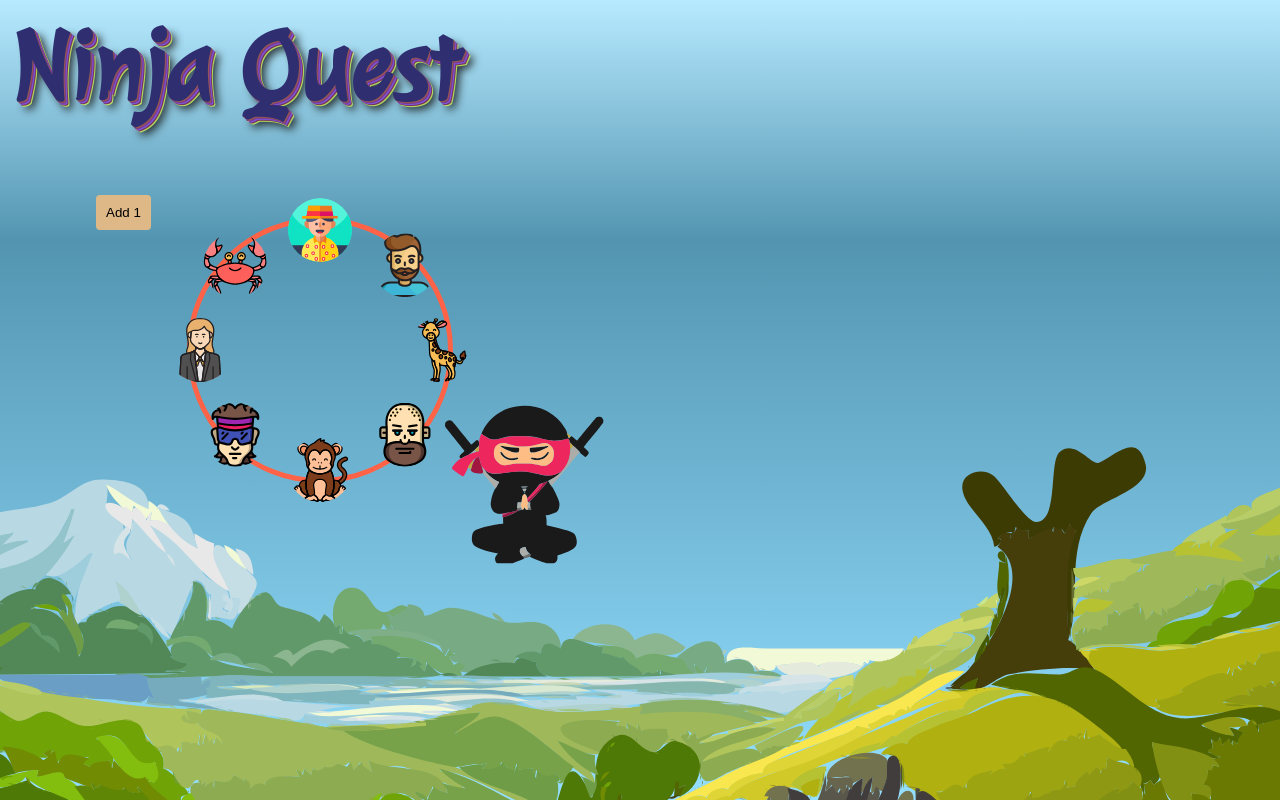
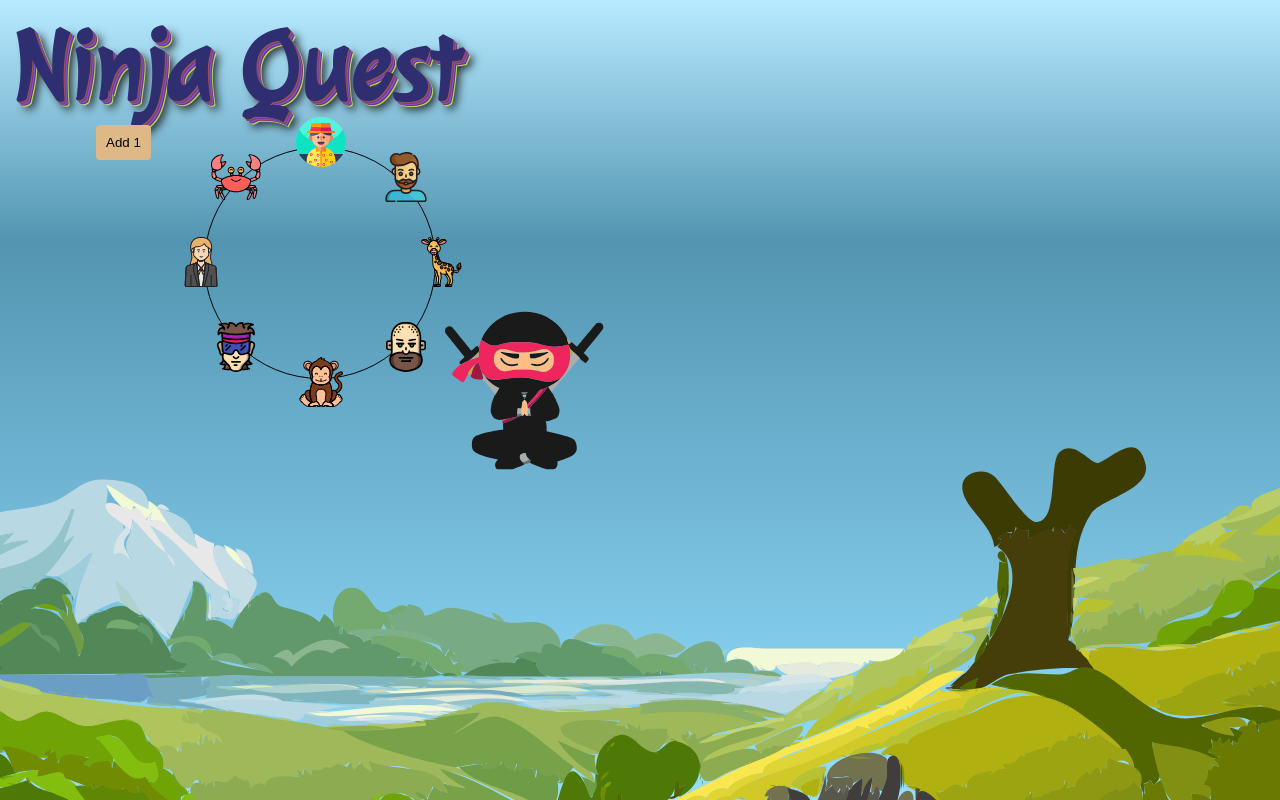
Before and after one commit to ChenPeleg/Ninjaquest, a Vue app: page / in a window 1280 px wide. Built offline with nearby package versions, Linux system fonts and the light colour scheme.

Commit message:
working solution for spining list

```diff
--- a/src/components/MeditaionZone.vue
+++ b/src/components/MeditaionZone.vue
@@ -1,7 +1,8 @@
 <template>
   <div id="meditaionzone">
-    <ul id="listOfAnswers" class="circle-container">
+    <ul id="listOfAnswers" class>
       <li
+        class="item"
         v-for="(image_src,index) in answers"
         :key="index"
         :data-ansNum="index"
@@ -21,16 +22,8 @@ export default {
   data() {
     return {
       storedAnswers: ["ans/avt (9).svg", "ans/avt (10).svg"],
-      answers: [
-        "ans/avt (1).svg",
-        "ans/avt (2).svg",
-        "ans/avt (3).svg",
-        "ans/avt (4).svg",
-        "ans/avt (5).svg",
-        "ans/avt (6).svg",
-        "ans/avt (7).svg",
-        "ans/avt (8).svg"
-      ]
+      // 2, 3, 4, 5, 6, 7, 8
+      answers: [1, 2, 3, 4, 5, 6, 7, 8].map(e => `ans/avt (${e}).svg`)
     };
   },
   mounted() {
@@ -55,21 +48,42 @@ export default {
       setTimeout(() => this.updateLayout(), 2);
     },
     updateLayout() {
-      const listItems = document.querySelector("#listOfAnswers").childNodes;
-      for (var i = 0; i < listItems.length; i++) {
-        var offsetAngle = 360 / listItems.length;
-        var rotateAngle = offsetAngle * i;
-        listItems[i].style.transform =
-          "rotate(" +
-          rotateAngle +
-          "deg) translate(0, -120px) rotate(-" +
-          rotateAngle +
-          "deg)";
-        // const s = i;
-        // setTimeout(() => {
-        //   listItems[s].classList.add("turningCircle");
-        // }, 1000);
-      }
+      this.updateLayout2();
+      return;
+      // const listItems = document.querySelector("#listOfAnswers").childNodes;
+      // for (var i = 0; i < listItems.length; i++) {
+      //   var offsetAngle = 360 / listItems.length;
+      //   var rotateAngle = offsetAngle * i;
+      //   listItems[i].style.transform =
+      //     "rotate(" +
+      //     rotateAngle +
+      //     "deg) translate(0, -120px) rotate(-" +
+      //     rotateAngle +
+      //     "deg)";
+      // }
+    },
+    updateLayout2() {
+      var radius = 120; // adjust to move out items in and out
+      const container = document.querySelector("#listOfAnswers");
+      const fields = container.childNodes;
+      console.log(container);
+      const width = container.offsetWidth;
+      const height = container.offsetHeight;
+      console.log(height);
+      var angle = 0,
+        step = (2 * Math.PI) / fields.length;
+      fields.forEach(a => {
+        var x = Math.round(
+          width / 2 + radius * Math.cos(angle) - a.offsetWidth / 2
+        );
+        var y = Math.round(
+          height / 2 + radius * Math.sin(angle) - a.offsetHeight / 2
+        );
+
+        a.style.left = x + "px";
+        a.style.top = y + "px";
+        angle += step;
+      });
     }
   }
 
@@ -92,13 +106,6 @@ export default {
   right: -200px;
   top: -100px;
 }
-
-/// Mixin to place items on a circle
-/// @author Hugo Giraudel
-/// @author Ana Tudor
-/// @param {Integer} $item-count - Number of items on the circle
-/// @param {Length} $circle-size - Large circle size
-/// @param {Length} $item-size - Single item size
 
 @mixin on-circle($item-count, $circle-size, $item-size) {
   position: relative;
@@ -138,12 +145,12 @@ export default {
   }
   z-index: 20;
 }
-.turningCircle {
-  animation: turnCircle 20s linear infinite;
+.turningAns {
+  animation: turningAnsAnim 20s linear infinite;
 }
-@keyframes turnCircle {
+@keyframes turningAnsAnim {
   0% {
-    transform: rotate(0deg);
+    transform: rotate(0deg) translate (-120px);
   }
   100% {
     transform: rotate(360deg);
@@ -161,4 +168,32 @@ export default {
 .addBtn:hover {
   box-shadow: 2px 2px 4px 2px rgba(15, 15, 15, 0.5);
 }
+
+/* new try */
+
+#listOfAnswers {
+  padding: 0px;
+  width: 230px;
+  height: 230px;
+  margin: 10px auto;
+  border: 1px solid #000;
+  position: relative;
+  border-radius: 50%;
+  animation: spin 10s linear infinite;
+  list-style-type: none;
+}
+.item {
+  width: 50px;
+  height: 50px;
+  line-height: 30px;
+  text-align: center;
+  border-radius: 50%;
+  position: absolute;
+  animation: spin 10s linear infinite reverse;
+}
+@keyframes spin {
+  100% {
+    transform: rotate(1turn);
+  }
+}
 </style>
```
Also changed, not shown: package.json (line endings or trailing spaces).
